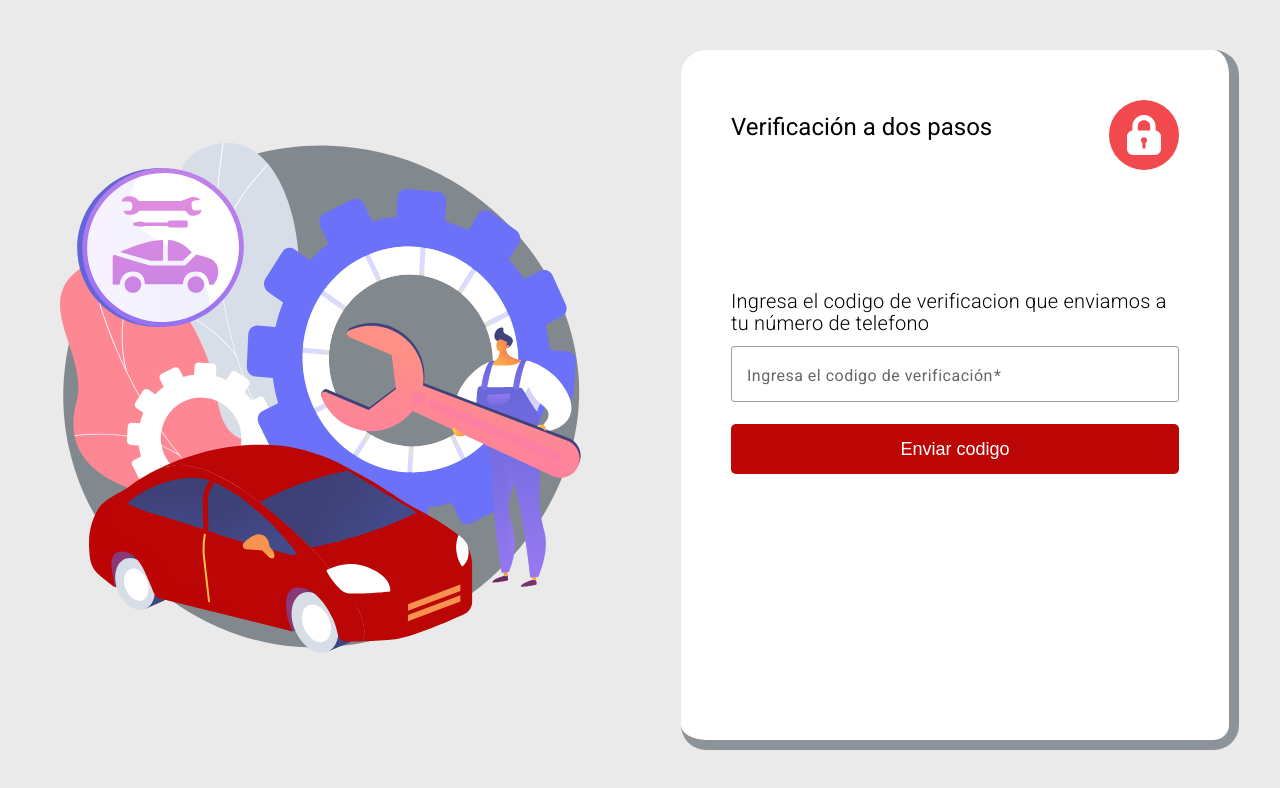
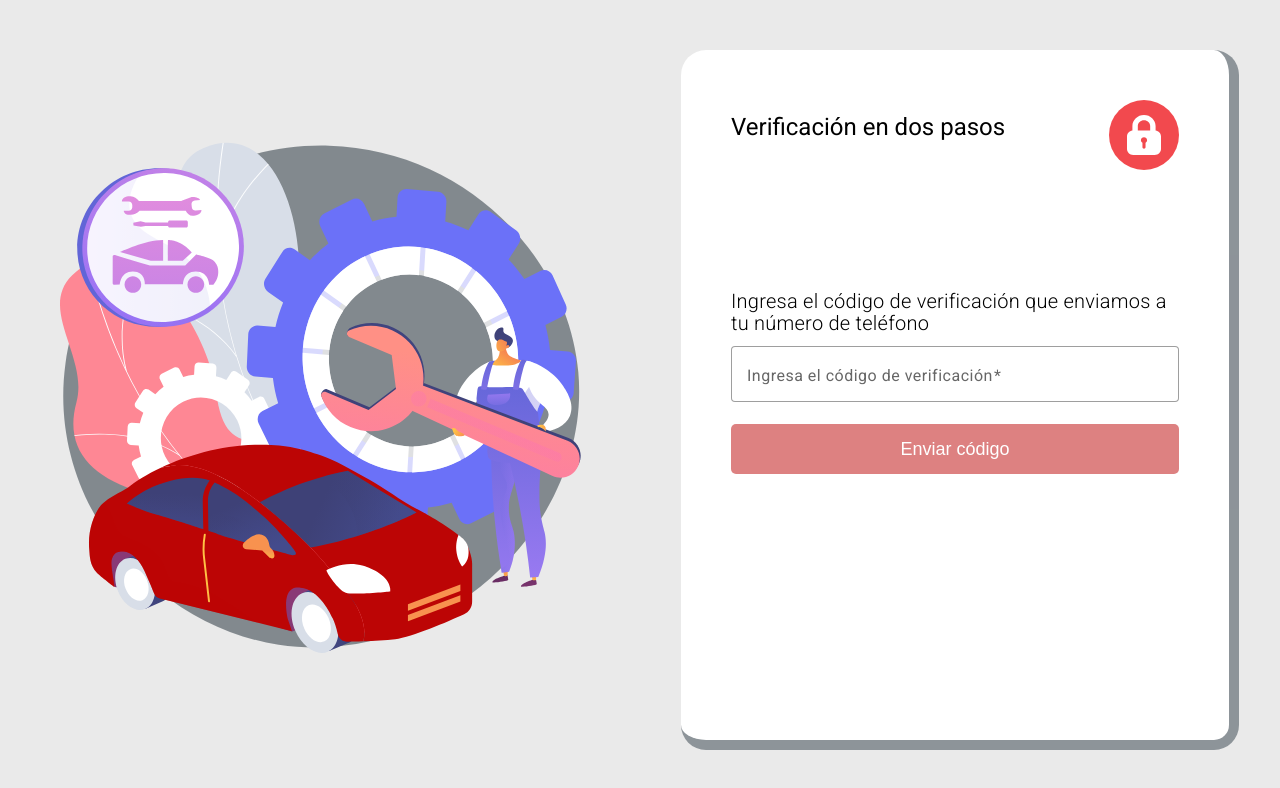
Before and after one commit to TalibanesUTT/ACdS-FrontEnd, an Angular app: page /verifyEmail in a window 1280 px wide. Shown: the top 788 px of the page. Built offline with nearby package versions, Linux system fonts and the light colour scheme.

Commit message:
[ADD] Landing page

```diff
--- a/src/app/app.routes.ts
+++ b/src/app/app.routes.ts
@@ -2,6 +2,7 @@ import { Routes } from '@angular/router';
 
 export const routes: Routes = [
   {
+    //Auth
     path: 'login',
     loadComponent: () =>
       import('./sections/auth/login/login.component').then(
@@ -23,6 +24,7 @@ export const routes: Routes = [
       ),
   },
   {
+    //LandingPage
     path: 'ACdS',
     loadComponent: () =>
       import('./sections/landingPage/landingPage.component').then(
@@ -30,6 +32,7 @@ export const routes: Routes = [
       ),
   },
   {
+    //Application
     path: 'home',
     loadComponent: () =>
       import('./sections/panel/home/home.component').then(
@@ -37,6 +40,7 @@ export const routes: Routes = [
       ),
   },
   {
+    //RouteDefault
     path: '',
     redirectTo: 'ACdS',
     pathMatch: 'full',
--- a/src/app/sections/auth/login/login.component.css
+++ b/src/app/sections/auth/login/login.component.css
@@ -69,6 +69,9 @@
   border: none;
   font-size: 18px;
 }
+.buttonLogin:disabled {
+  opacity: 0.5;
+}
 .links {
   display: flex;
   flex-direction: row;
--- a/src/app/sections/auth/login/login.component.html
+++ b/src/app/sections/auth/login/login.component.html
@@ -11,36 +11,40 @@
       <form [formGroup]="loginForm" class="form">
         <div class="inputContainer">
           <mat-form-field appearance="outline">
-            <mat-label>Correo electronico</mat-label>
+            <mat-label>Correo electrónico</mat-label>
             <input matInput formControlName="email" />
-            <mat-error *ngIf="loginForm.get('email')?.hasError('required')"
-              >El correo electrónico es obligatorio</mat-error
-            >
-            <mat-error *ngIf="loginForm.get('email')?.hasError('pattern')"
-              >Correo electrónico no válido</mat-error
-            >
+            <mat-error *ngIf="loginForm.get('email')?.hasError('required')">
+              El correo electrónico es obligatorio
+            </mat-error>
+            <mat-error *ngIf="loginForm.get('email')?.hasError('pattern')">
+              Correo electrónico no válido
+            </mat-error>
           </mat-form-field>
         </div>
         <div class="inputContainer">
           <mat-form-field appearance="outline">
             <mat-label>Contraseña</mat-label>
             <input matInput formControlName="password" type="password" />
-            <mat-error *ngIf="loginForm.get('password')?.hasError('required')"
-              >La contraseña es obligatoria</mat-error
-            >
-            <mat-error *ngIf="loginForm.get('password')?.hasError('pattern')"
-              >Debe tener al menos 8 caracteres, una letra y un
-              número</mat-error
-            >
+            <mat-error *ngIf="loginForm.get('password')?.hasError('required')">
+              La contraseña es obligatoria
+            </mat-error>
+            <mat-error *ngIf="loginForm.get('password')?.hasError('pattern')">
+              Debe tener al menos 8 caracteres, una letra y un número
+            </mat-error>
           </mat-form-field>
         </div>
-        <button class="buttonLogin bg-primary" type="button" (click)="login()">
+        <button
+          class="buttonLogin bg-primary"
+          type="button"
+          (click)="login()"
+          [disabled]="loginForm.invalid"
+        >
           Iniciar sesión
         </button>
       </form>
       <div class="links">
         <a routerLink="/">¿Olvidaste tu contraseña?</a>
-        <a routerLink="/register">¿No tienes cuenta?, Registrate</a>
+        <a routerLink="/register">¿No tienes cuenta? Regístrate</a>
       </div>
     </div>
   </section>
--- a/src/app/sections/auth/register/register.component.css
+++ b/src/app/sections/auth/register/register.component.css
@@ -74,6 +74,9 @@
   border: none;
   font-size: 18px;
 }
+.buttonLogin:disabled {
+  opacity: 0.5;
+}
 .links {
   display: flex;
   flex-direction: row;
--- a/src/app/sections/auth/register/register.component.ts
+++ b/src/app/sections/auth/register/register.component.ts
@@ -100,7 +100,7 @@ export class registerComponent {
     this.passwordNotMatch = false;
     this.authService.register(this.registerForm.value).subscribe(
       (response) => {
-        this.router.navigate(['/login']);
+        this.router.navigate(['/verifyEmail']);
         // console.log(response);
       },
       (error) => {
--- a/src/app/sections/auth/verifyEmail/verifyEmail.component.css
+++ b/src/app/sections/auth/verifyEmail/verifyEmail.component.css
@@ -81,6 +81,10 @@
   padding: 10px;
   border: none;
   font-size: 18px;
+}
+
+.buttonLogin:disabled {
+  opacity: 0.5;
 }
 .links {
   display: flex;
--- a/src/app/sections/auth/verifyEmail/verifyEmail.component.html
+++ b/src/app/sections/auth/verifyEmail/verifyEmail.component.html
@@ -5,31 +5,38 @@
   <section class="column2">
     <div class="card">
       <div class="titleHeader">
-        <h1>Verificación a dos pasos</h1>
+        <h1>Verificación en dos pasos</h1>
         <div class="containerRoundedImg">
           <img src="assets/img/lock.svg" alt="roundedImg" />
         </div>
       </div>
       <form class="form" [formGroup]="verifyEmailForm">
         <p>
-          Ingresa el codigo de verificacion que enviamos a tu número de telefono
+          Ingresa el código de verificación que enviamos a tu número de teléfono
         </p>
         <div class="inputContainer">
           <mat-form-field appearance="outline">
-            <mat-label>Ingresa el codigo de verificación</mat-label>
+            <mat-label>Ingresa el código de verificación</mat-label>
             <input
               matInput
               formControlName="code"
               (input)="onFormatCode($event)"
             />
-            <mat-error *ngIf="verifyEmailForm.get('code')?.hasError('required')"
-              >El código es obligatorio</mat-error
+            <mat-error
+              *ngIf="verifyEmailForm.get('code')?.hasError('required')"
             >
+              El código es obligatorio
+            </mat-error>
           </mat-form-field>
         </div>
 
-        <button class="buttonLogin bg-primary" type="button" (click)="verify()">
-          Enviar codigo
+        <button
+          class="buttonLogin bg-primary"
+          type="button"
+          (click)="verify()"
+          [disabled]="sendCode.length < 8"
+        >
+          Enviar código
         </button>
       </form>
     </div>
--- a/src/app/sections/auth/verifyEmail/verifyEmail.component.ts
+++ b/src/app/sections/auth/verifyEmail/verifyEmail.component.ts
@@ -33,6 +33,7 @@ import {
 export class verifyEmailComponent {
   title = 'acds-frontend';
   verifyEmailForm: FormGroup;
+  sendCode: string = '';
 
   constructor(private fb: FormBuilder) {
     this.verifyEmailForm = this.newFormControls();
@@ -45,7 +46,8 @@ export class verifyEmailComponent {
   }
 
   verify(): void {
-    console.log(this.verifyEmailForm.value);
+    this.sendCode = this.verifyEmailForm.value.code.replace(/-/g, '');
+    console.log(this.sendCode);
   }
 
   /**
@@ -58,7 +60,6 @@ export class verifyEmailComponent {
     if (input.length > 8) {
       input = input.slice(0, 8);
     }
-
     input = input.replace(
       /(\d{2})(\d{2})?(\d{2})?(\d{2})?/,
       (match: string, p1: string, p2: string, p3: string, p4: string) => {
@@ -71,5 +72,6 @@ export class verifyEmailComponent {
     );
     event.target.value = input;
     this.verifyEmailForm.get('code')?.setValue(input, { emitEvent: false });
+    this.sendCode = input.replace(/-/g, '');
   }
 }
--- a/src/app/sections/landingPage/landingPage.component.html
+++ b/src/app/sections/landingPage/landingPage.component.html
@@ -1,15 +1,15 @@
 <main class="mainContainer">
   <header class="headerPage">
-    <a routerLink="/login" class="aRegister">Registrarse</a>
-    <a routerLink="/register" class="aLogin">Iniciar Sesión</a>
+    <a routerLink="/register" class="aRegister">Registrarse</a>
+    <a routerLink="/login" class="aLogin">Iniciar sesión</a>
   </header>
   <p class="h1Font">¿Problemas con tu auto?</p>
 
   <section class="firstSection">
     <div class="firstSectionDiv">
-      <p class="SectcionDivP">
-        Soluciones Rápidas y Confiables para
-        <strong>Mantenerte en Movimiento</strong>
+      <p class="SectionDivP">
+        Soluciones rápidas y confiables para
+        <strong>mantenerte en movimiento</strong>
       </p>
       <a routerLink="/login" class="aLogin">Agendar ahora</a>
     </div>
```
Also changed, not shown: src/app/sections/auth/register/register.component.html (+33 -27 lines).
